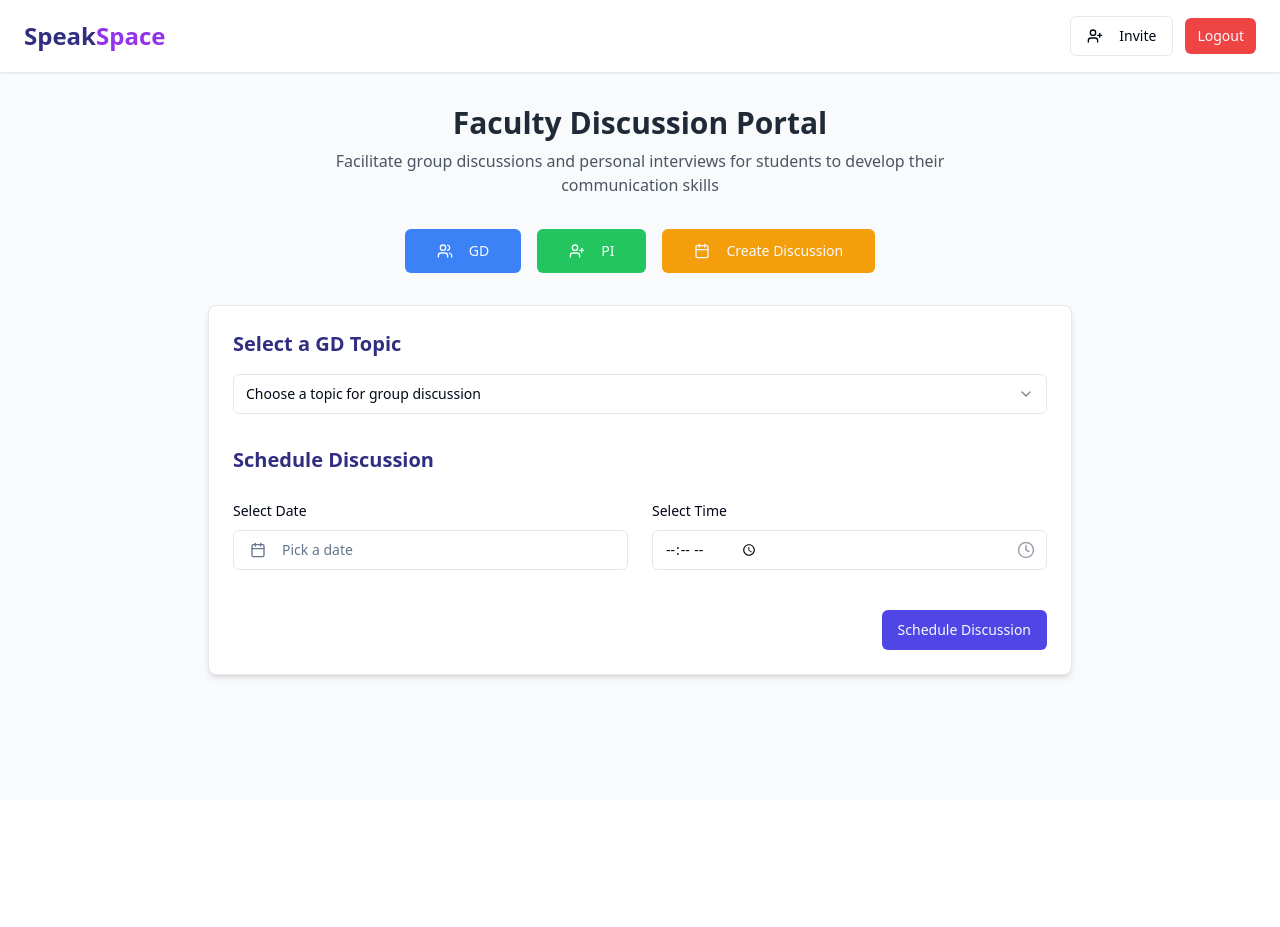
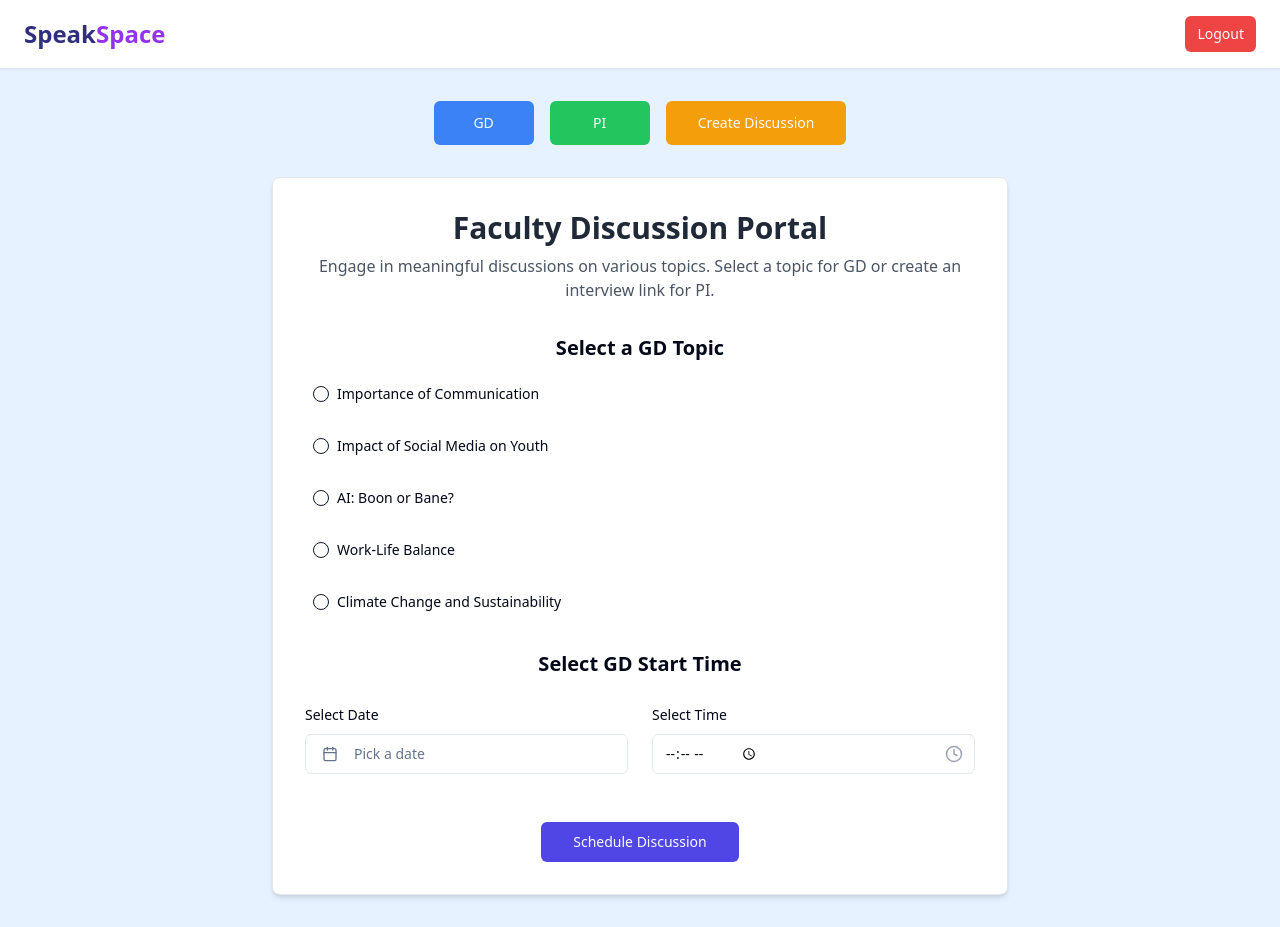
Before and after one commit to Preet-123/refined-content-revamp-kit, a React (Vite) app: page /faculty-discussion in a window 1280 px wide. Before the commit the page ends 800 px from the top, so only its background shows below. Built offline with nearby package versions, Linux system fonts and the light colour scheme.

Commit message:
Refactor: Improve UI styling and theming
Improved the UI styling and theming for better visual appearance.

```diff
--- a/src/pages/FacultyDiscussionPortal.tsx
+++ b/src/pages/FacultyDiscussionPortal.tsx
@@ -2,17 +2,10 @@
 import { useState } from "react";
 import { Button } from "@/components/ui/button";
 import { Card, CardContent } from "@/components/ui/card";
-import {
-  Select,
-  SelectContent,
-  SelectItem,
-  SelectTrigger,
-  SelectValue
-} from "@/components/ui/select";
 import { Label } from "@/components/ui/label";
 import { Input } from "@/components/ui/input";
-import { Calendar, Clock, MoreVertical, UserPlus, Users } from "lucide-react";
-import { Link } from "react-router-dom";
+import { RadioGroup, RadioGroupItem } from "@/components/ui/radio-group";
+import { Calendar, Clock } from "lucide-react";
 import {
   Popover,
   PopoverContent,
@@ -36,19 +29,15 @@ const FacultyDiscussionPortal = () => {
   ];
 
   return (
-    <div className="min-h-screen flex flex-col bg-gray-50">
+    <div className="min-h-screen flex flex-col bg-[#e6f2ff]">
       {/* Header */}
-      <header className="bg-white shadow-sm py-4 px-6 border-b flex justify-between items-center sticky top-0 z-10">
+      <header className="bg-white py-4 px-6 border-b flex justify-between items-center sticky top-0 z-10 shadow-sm">
         <div className="flex items-center space-x-2">
           <div className="text-2xl font-bold text-indigo-900">
             Speak<span className="text-purple-600">Space</span>
           </div>
         </div>
         <div className="flex items-center space-x-3">
-          <Button variant="outline" className="hidden md:flex">
-            <UserPlus className="mr-2 h-4 w-4" />
-            Invite
-          </Button>
           <Button variant="destructive" size="sm">
             Logout
           </Button>
@@ -56,56 +45,52 @@ const FacultyDiscussionPortal = () => {
       </header>
 
       {/* Main Content */}
-      <main className="flex-1 container mx-auto py-8 px-4 max-w-4xl">
-        <div className="flex flex-col space-y-8">
-          {/* Page Title */}
-          <div className="text-center">
-            <h1 className="text-3xl font-bold text-gray-800">Faculty Discussion Portal</h1>
-            <p className="text-gray-600 mt-2 max-w-2xl mx-auto">
-              Facilitate group discussions and personal interviews for students to develop their communication skills
-            </p>
-          </div>
-
+      <main className="flex-1 container mx-auto py-8 px-4 max-w-3xl">
         {/* Action Buttons */}
-          <div className="flex flex-wrap justify-center gap-4 mb-6">
+        <div className="flex flex-wrap justify-center gap-4 mb-8">
           <Button className="bg-blue-500 hover:bg-blue-600 min-w-[100px]" size="lg">
-              <Users className="mr-2 h-5 w-5" />
             GD
           </Button>
           <Button className="bg-green-500 hover:bg-green-600 min-w-[100px]" size="lg">
-              <UserPlus className="mr-2 h-5 w-5" />
             PI
           </Button>
           <Button className="bg-amber-500 hover:bg-amber-600 min-w-[180px]" size="lg">
-              <Calendar className="mr-2 h-5 w-5" />
             Create Discussion
           </Button>
         </div>
 
-          {/* Portal Content */}
-          <Card className="shadow-md border-gray-200 overflow-hidden transition-all hover:shadow-lg">
-            <CardContent className="p-6">
+        {/* Card Content */}
+        <Card className="shadow-md border-gray-200 overflow-hidden transition-all hover:shadow-lg bg-white">
+          <CardContent className="p-8">
+            {/* Title and Description */}
+            <div className="text-center mb-8">
+              <h1 className="text-3xl font-bold text-gray-800">Faculty Discussion Portal</h1>
+              <p className="text-gray-600 mt-2 max-w-2xl mx-auto">
+                Engage in meaningful discussions on various topics. Select a topic for GD or create an interview link for PI.
+              </p>
+            </div>
+
             {/* Topic Selection */}
             <div className="mb-8">
-                <h2 className="text-xl font-semibold mb-4 text-indigo-900">Select a GD Topic</h2>
-                <Select value={selectedTopic} onValueChange={setSelectedTopic}>
-                  <SelectTrigger className="w-full">
-                    <SelectValue placeholder="Choose a topic for group discussion" />
-                  </SelectTrigger>
-                  <SelectContent>
+              <h2 className="text-xl font-semibold mb-4 text-center">Select a GD Topic</h2>
+              <RadioGroup value={selectedTopic} onValueChange={setSelectedTopic} className="space-y-3">
                 {topics.map((topic) => (
-                      <SelectItem key={topic} value={topic}>{topic}</SelectItem>
+                  <div key={topic} className="flex items-center space-x-2 p-2 rounded-md hover:bg-gray-50">
+                    <RadioGroupItem value={topic} id={topic.replace(/\s+/g, '-').toLowerCase()} />
+                    <Label htmlFor={topic.replace(/\s+/g, '-').toLowerCase()} className="cursor-pointer font-medium">
+                      {topic}
+                    </Label>
+                  </div>
                 ))}
-                  </SelectContent>
-                </Select>
+              </RadioGroup>
             </div>
 
             {/* Date Time Selection */}
             <div className="space-y-6">
-                <h2 className="text-xl font-semibold text-indigo-900">Schedule Discussion</h2>
+              <h2 className="text-xl font-semibold text-center">Select GD Start Time</h2>
 
+              <div className="grid grid-cols-1 md:grid-cols-2 gap-6 mt-4">
                 {/* Date Picker */}
-                <div className="grid grid-cols-1 md:grid-cols-2 gap-6">
                 <div className="space-y-2">
                   <Label htmlFor="date">Select Date</Label>
                   <Popover>
@@ -149,15 +134,14 @@ const FacultyDiscussionPortal = () => {
                 </div>
               </div>
 
-                <div className="pt-4 flex justify-end">
-                  <Button className="bg-indigo-600 hover:bg-indigo-700">
+              <div className="pt-6 flex justify-center">
+                <Button className="bg-indigo-600 hover:bg-indigo-700 px-8">
                   Schedule Discussion
                 </Button>
               </div>
             </div>
           </CardContent>
         </Card>
-        </div>
       </main>
     </div>
   );
```
Lines whose indentation alone changed are shown as unchanged.
